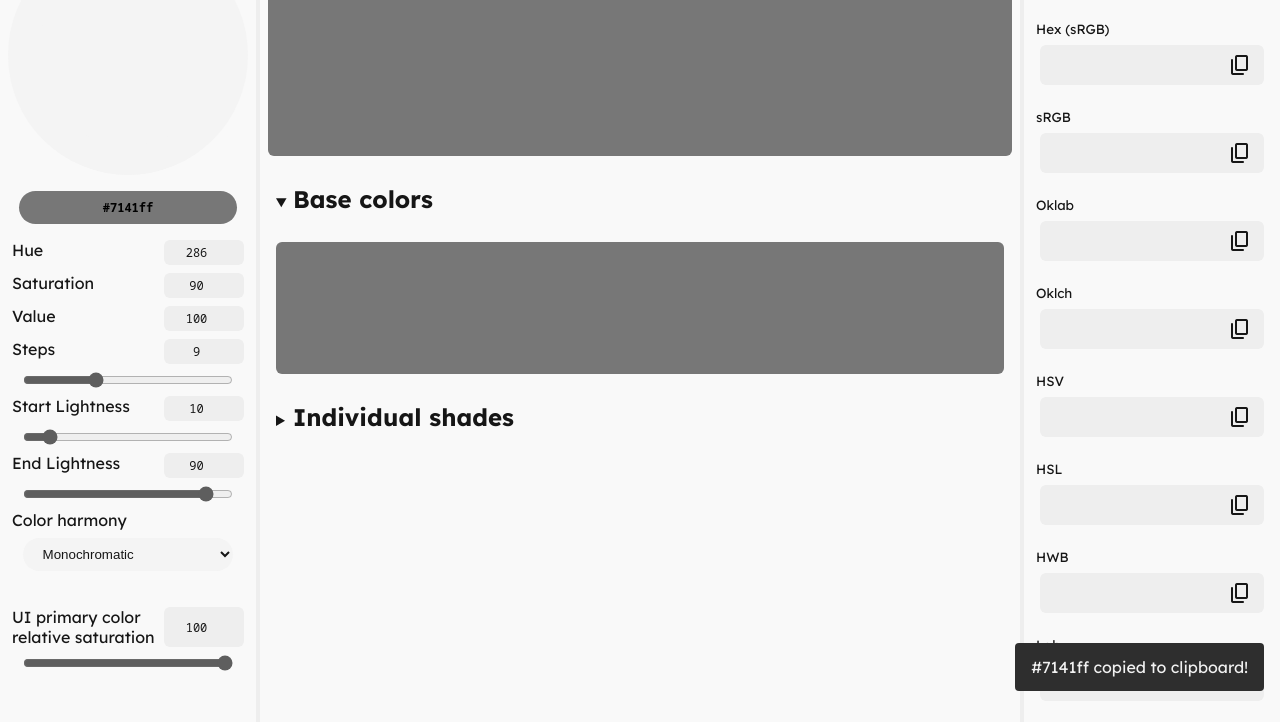
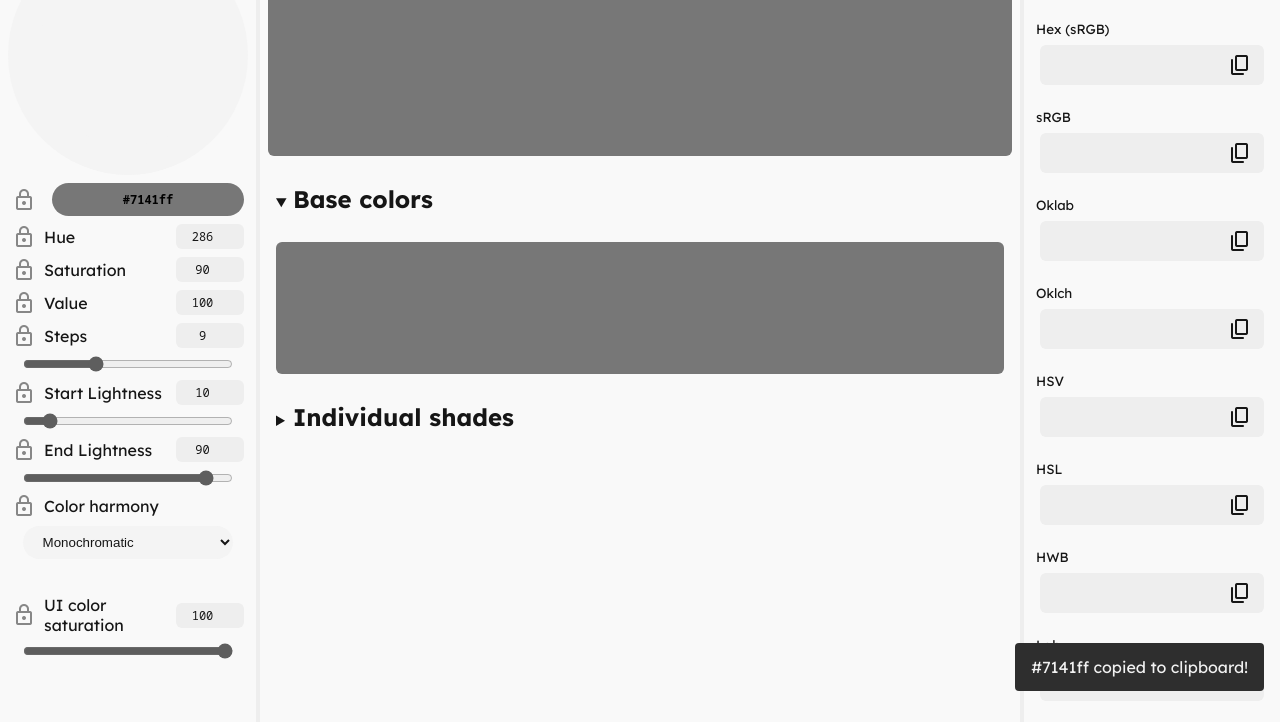
Before and after one commit to theWildSushii/Koilors, a plain HTML site: page index.html in a window 1280 px wide. Shown: the part 173-895 px from the top of the page. Drawn offline with nearby package versions, Linux system fonts and the light colour scheme; a script that the page names is missing.

Commit message:
Randomizer Lock UI

```diff
--- a/index.html
+++ b/index.html
@@ -31,11 +31,11 @@
     <script src="scripts/text-slider.js"></script>
     <script src="scripts/okcolor.js"></script>
     <script src="scripts/utils.js"></script>
-    <script src="scripts/data-model.js"></script>
+    <script src="scripts/data-model.js" defer></script>
     <script src="scripts/schemes.js"></script>
-    <script src="scripts/rendering.js"></script>
-    <script src="scripts/colorpicker.js"></script>
-    <script src="scripts/data-view.js"></script>
+    <script src="scripts/rendering.js" defer></script>
+    <script src="scripts/colorpicker.js" defer></script>
+    <script src="scripts/data-view.js" defer></script>
 
     <link rel="preconnect" href="https://fonts.googleapis.com">
     <link rel="preconnect" href="https://fonts.gstatic.com" crossorigin>
@@ -283,36 +283,72 @@
                 <canvas id="svBoxHandle" width="256" height="256"></canvas>
             </div>
             <form onsubmit="event.preventDefault();">
-                <input type="text" value="#7141ff" id="colorInput" name="colorInput" title="Input any CSS color">
+                <div id="colorInputWrapper">
+                    <label class="material-symbols-rounded">
+                        lock
+                        <input type="checkbox" id="color_lock" name="color_lock">
+                    </label>
+                    <input type="text" value="#7141ff" id="colorInput" name="colorInput" title="Input any CSS color">
+                </div>
                 <div>
-                    <label for="hue">Hue</label>
+                    <label class="material-symbols-rounded">
+                        lock
+                        <input type="checkbox" id="hue_lock" name="hue_lock">
+                    </label>
+                    <label class="expand" for="hue">Hue</label>
                     <input type="number" value="286" min="0" max="360" step="0.36" id="hue" name="hue">
                 </div>
                 <div>
-                    <label for="saturation">Saturation</label>
+                    <label class="material-symbols-rounded">
+                        lock
+                        <input type="checkbox" id="saturation_lock" name="saturation_lock">
+                    </label>
+                    <label class="expand" for="saturation">Saturation</label>
                     <input type="number" value="90" min="0" max="100" step="0.01" id="saturation" name="saturation">
                 </div>
                 <div>
-                    <label for="value" id="valuelightness">Value</label>
+                    <label class="material-symbols-rounded">
+                        lock
+                        <input type="checkbox" id="valuelightness_lock" name="valuelightness_lock">
+                    </label>
+                    <label class="expand" for="value" id="valuelightness">Value</label>
                     <input type="number" value="100" min="0" max="100" step="0.01" id="value" name="value">
                 </div>
                 <div>
-                    <label for="gradientSizeText">Steps</label>
+                    <label class="material-symbols-rounded">
+                        lock
+                        <input type="checkbox" id="gradientSize_lock" name="gradientSize_lock">
+                    </label>
+                    <label class="expand" for="gradientSizeText">Steps</label>
                     <input type="number" min="3" max="21" value="9" step="1" id="gradientSizeText"
                         name="gradientSizeText">
                 </div>
                 <input type="range" min="3" max="21" value="9" step="1" id="gradientSizeRange" name="gradientSizeRange">
                 <div>
-                    <label for="LStartText">Start Lightness</label>
+                    <label class="material-symbols-rounded">
+                        lock
+                        <input type="checkbox" id="LStart_lock" name="LStart_lock">
+                    </label>
+                    <label class="expand" for="LStartText">Start Lightness</label>
                     <input type="number" min="0" max="100" value="10" step="0.1" id="LStartText" name="LStartText">
                 </div>
                 <input type="range" min="0" max="100" value="10" step="0.1" id="LStartRange" name="LStartRange">
                 <div>
-                    <label for="LEndText">End Lightness</label>
+                    <label class="material-symbols-rounded">
+                        lock
+                        <input type="checkbox" id="LEnd_lock" name="LEnd_lock">
+                    </label>
+                    <label class="expand" for="LEndText">End Lightness</label>
                     <input type="number" min="0" max="100" value="90" step="0.1" id="LEndText" name="LEndText">
                 </div>
                 <input type="range" min="0" max="100" value="90" step="0.1" id="LEndRange" name="LEndRange">
-                <label for="colorScheme">Color harmony</label><br />
+                <div>
+                    <label class="material-symbols-rounded">
+                        lock
+                        <input type="checkbox" id="colorScheme_lock" name="colorScheme_lock">
+                    </label>
+                    <label class="expand" for="colorScheme">Color harmony</label>
+                </div>
                 <select name="colorScheme" id="colorScheme">
                     <optgroup label="1 Color">
                         <option value="mono">Monochromatic</option>
@@ -343,9 +379,13 @@
                         <option value="full">All Colors</option>
                     </optgroup>
                 </select>
-                <br />
+                <br>
                 <div>
-                    <label for="uisatText">UI primary color relative saturation</label>
+                    <label class="material-symbols-rounded">
+                        lock
+                        <input type="checkbox" id="uisat_lock" name="uisat_lock">
+                    </label>
+                    <label class="expand" for="uisatText">UI color saturation</label>
                     <input type="number" min="0" max="100" value="100" step="0.1" id="uisatText" name="uisatText">
                 </div>
                 <input type="range" min="0" max="100" value="100" step="0.1" id="uisatRange" name="uisatRange">
--- a/styles/style.css
+++ b/styles/style.css
@@ -69,7 +69,11 @@ header>div:first-child {
 header>div:last-child {
     justify-content: flex-end;
     align-items: center;
-    gap: 24px;
+    gap: 8px;
+}
+
+header>div:last-child>* {
+    padding: 8px;
 }
 
 .material-symbols-rounded {
@@ -411,16 +415,19 @@ form select {
 
 form>div {
     display: flex;
+    flex-direction: row;
+    align-items: center;
+    flex-wrap: nowrap;
+    gap: 8px;
 }
 
-form>div>* {
-    flex-grow: 1;
-    flex-shrink: 1;
-    flex-basis: 0%;
+form>div>input {
+    flex-basis: 64px;
 }
 
-form>div>*:first-child {
-    flex-grow: 2;
+form>div>*.expand {
+    flex-grow: 1;
+    flex-basis: 0px;
 }
 
 form input {
@@ -436,9 +443,31 @@ form input[type="text"] {
     border-radius: 6px;
 }
 
+label.material-symbols-rounded:has(input[type="checkbox"]) {
+    width: 24px;
+    flex-basis: 24px;
+}
+
+label.material-symbols-rounded:has(input[type="checkbox"]:not(:checked)) {
+    opacity: 0.5;
+    font-variation-settings: 'FILL' 0 !important;
+}
+
+label.material-symbols-rounded:has(input[type="checkbox"]:checked) {
+    opacity: 1;
+    font-variation-settings: 'FILL' 1 !important;
+}
+
+label.material-symbols-rounded>input[type="checkbox"] {
+    display: none;
+}
+
+#colorInputWrapper {
+    gap: 16px;
+}
+
 #colorInput {
-    display: block;
-    margin: 16px auto;
+    flex-grow: 1;
     padding: 8px 4px;
     border-radius: 32px;
     background-color: var(--mainColor, #777777);
```
